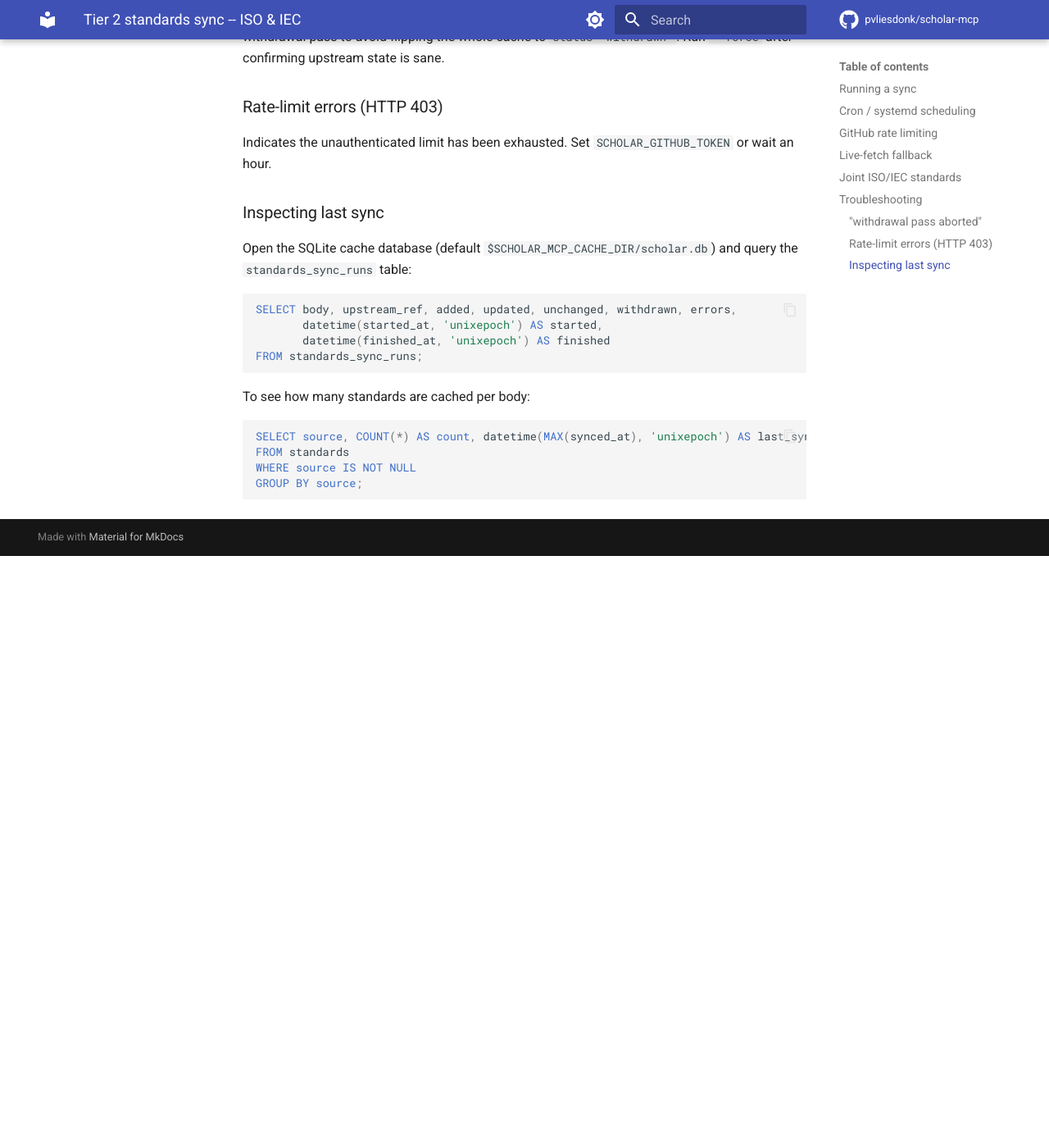
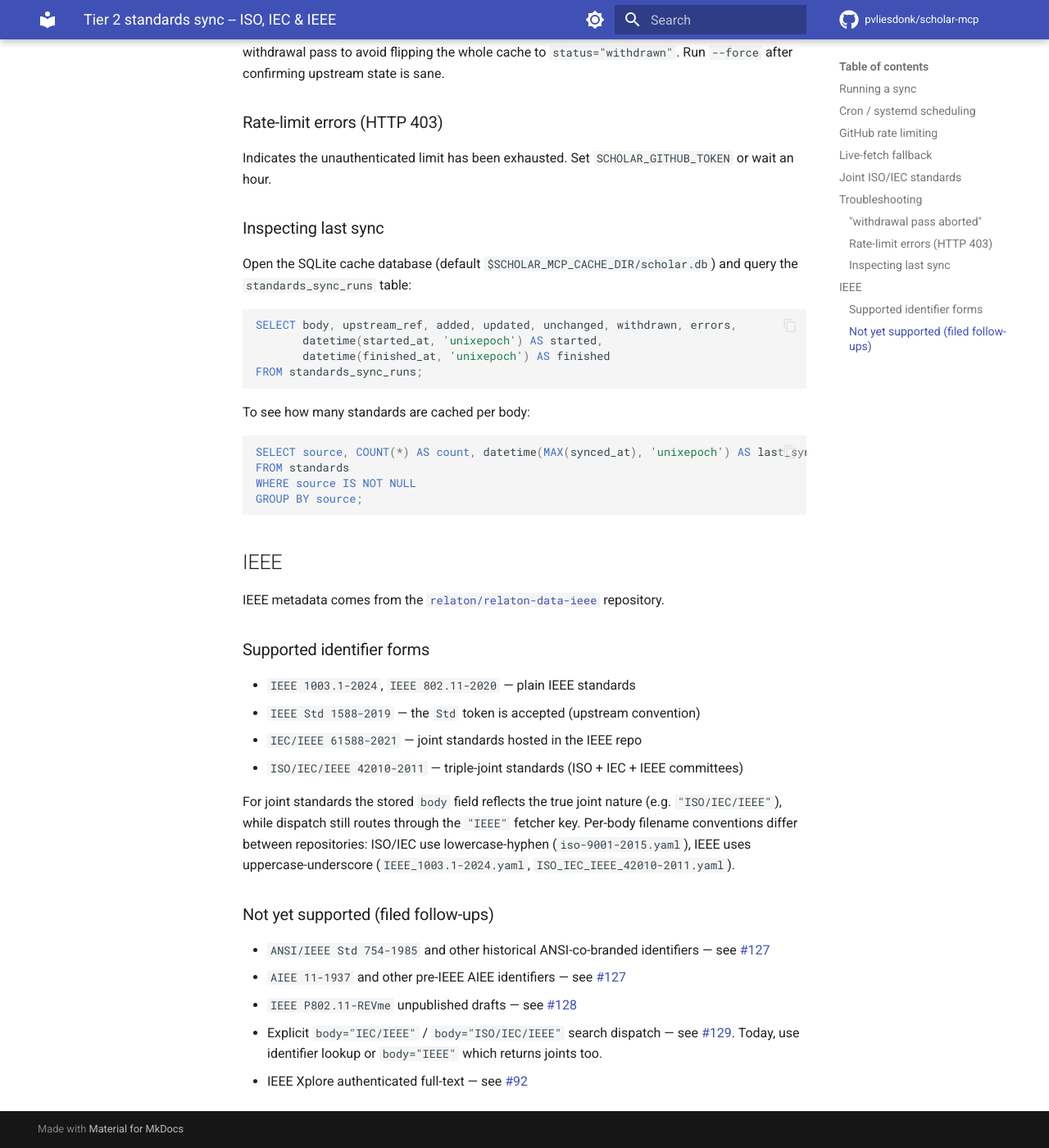
Before and after one commit to pvliesdonk/scholar-mcp, an MkDocs documentation site: the page built from docs/guides/standards.md, in a window 1280 px wide and 1400 px high, scrolled down 1824 px. Shown: the whole window at 82% size. Built offline with MkDocs 1.6.1 and Material for MkDocs 9.7.7, drawn with Linux system fonts in a browser that asks for light colours; comment, search, counter and statistics services are not loaded; before the commit the page ends 2502 px from its top, so only the background shows below that; some of the changed text lies outside the part shown.

Commit message:
docs(standards): IEEE body in README and standards guide
Documents IEEE / IEC/IEEE / ISO/IEC/IEEE identifier forms, the
sync-standards --body IEEE invocation, per-body filename convention
differences, and the list of deferred follow-ups (#127, #128, #129, #92).

Part of #82.

````diff
--- a/docs/guides/standards.md
+++ b/docs/guides/standards.md
@@ -1,15 +1,17 @@
-# Tier 2 standards sync -- ISO & IEC
+# Tier 2 standards sync -- ISO, IEC & IEEE
 
-Scholar MCP caches ISO and IEC standards metadata locally. The source of truth is the
-community-maintained Relaton YAML dumps at
-[`relaton/relaton-data-iso`](https://github.com/relaton/relaton-data-iso)
-and [`relaton/relaton-data-iec`](https://github.com/relaton/relaton-data-iec).
+Scholar MCP caches ISO, IEC, and IEEE standards metadata locally. The source of truth
+is the community-maintained Relaton YAML dumps at
+[`relaton/relaton-data-iso`](https://github.com/relaton/relaton-data-iso),
+[`relaton/relaton-data-iec`](https://github.com/relaton/relaton-data-iec), and
+[`relaton/relaton-data-ieee`](https://github.com/relaton/relaton-data-ieee).
 
 ## Running a sync
 
 ```
 scholar-mcp sync-standards            # all registered bodies
 scholar-mcp sync-standards --body ISO # only ISO
+scholar-mcp sync-standards --body IEEE # only IEEE
 scholar-mcp sync-standards --force    # re-sync even if upstream SHA is unchanged
 ```
 
@@ -103,3 +105,24 @@ FROM standards
 WHERE source IS NOT NULL
 GROUP BY source;
 ```
+
+## IEEE
+
+IEEE metadata comes from the [`relaton/relaton-data-ieee`](https://github.com/relaton/relaton-data-ieee) repository.
+
+### Supported identifier forms
+
+- `IEEE 1003.1-2024`, `IEEE 802.11-2020` — plain IEEE standards
+- `IEEE Std 1588-2019` — the `Std` token is accepted (upstream convention)
+- `IEC/IEEE 61588-2021` — joint standards hosted in the IEEE repo
+- `ISO/IEC/IEEE 42010-2011` — triple-joint standards (ISO + IEC + IEEE committees)
+
+For joint standards the stored `body` field reflects the true joint nature (e.g. `"ISO/IEC/IEEE"`), while dispatch still routes through the `"IEEE"` fetcher key. Per-body filename conventions differ between repositories: ISO/IEC use lowercase-hyphen (`iso-9001-2015.yaml`), IEEE uses uppercase-underscore (`IEEE_1003.1-2024.yaml`, `ISO_IEC_IEEE_42010-2011.yaml`).
+
+### Not yet supported (filed follow-ups)
+
+- `ANSI/IEEE Std 754-1985` and other historical ANSI-co-branded identifiers — see [#127](https://github.com/pvliesdonk/scholar-mcp/issues/127)
+- `AIEE 11-1937` and other pre-IEEE AIEE identifiers — see [#127](https://github.com/pvliesdonk/scholar-mcp/issues/127)
+- `IEEE P802.11-REVme` unpublished drafts — see [#128](https://github.com/pvliesdonk/scholar-mcp/issues/128)
+- Explicit `body="IEC/IEEE"` / `body="ISO/IEC/IEEE"` search dispatch — see [#129](https://github.com/pvliesdonk/scholar-mcp/issues/129). Today, use identifier lookup or `body="IEEE"` which returns joints too.
+- IEEE Xplore authenticated full-text — see [#92](https://github.com/pvliesdonk/scholar-mcp/issues/92)
````
Also changed, not shown: README.md (+6 -5 lines).
